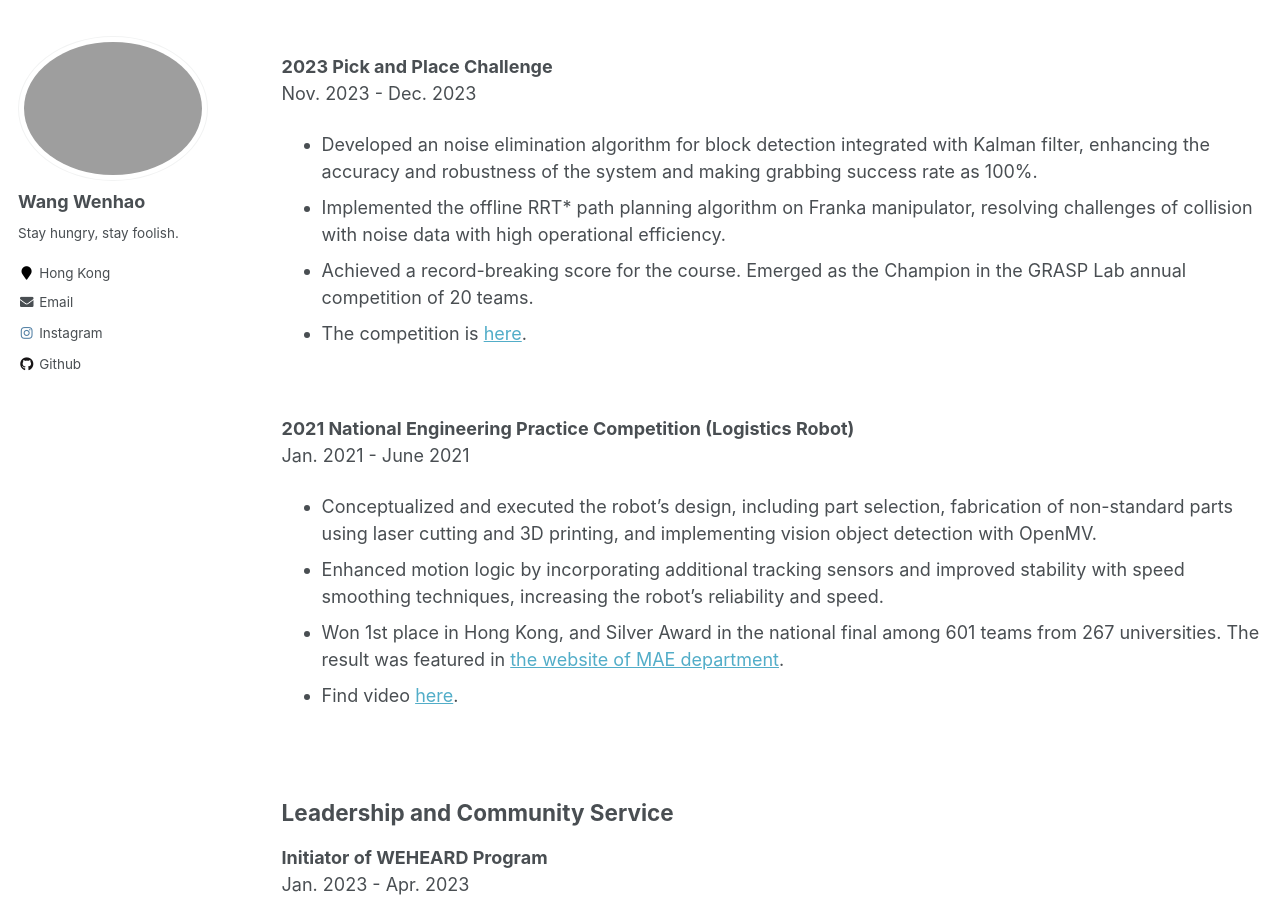
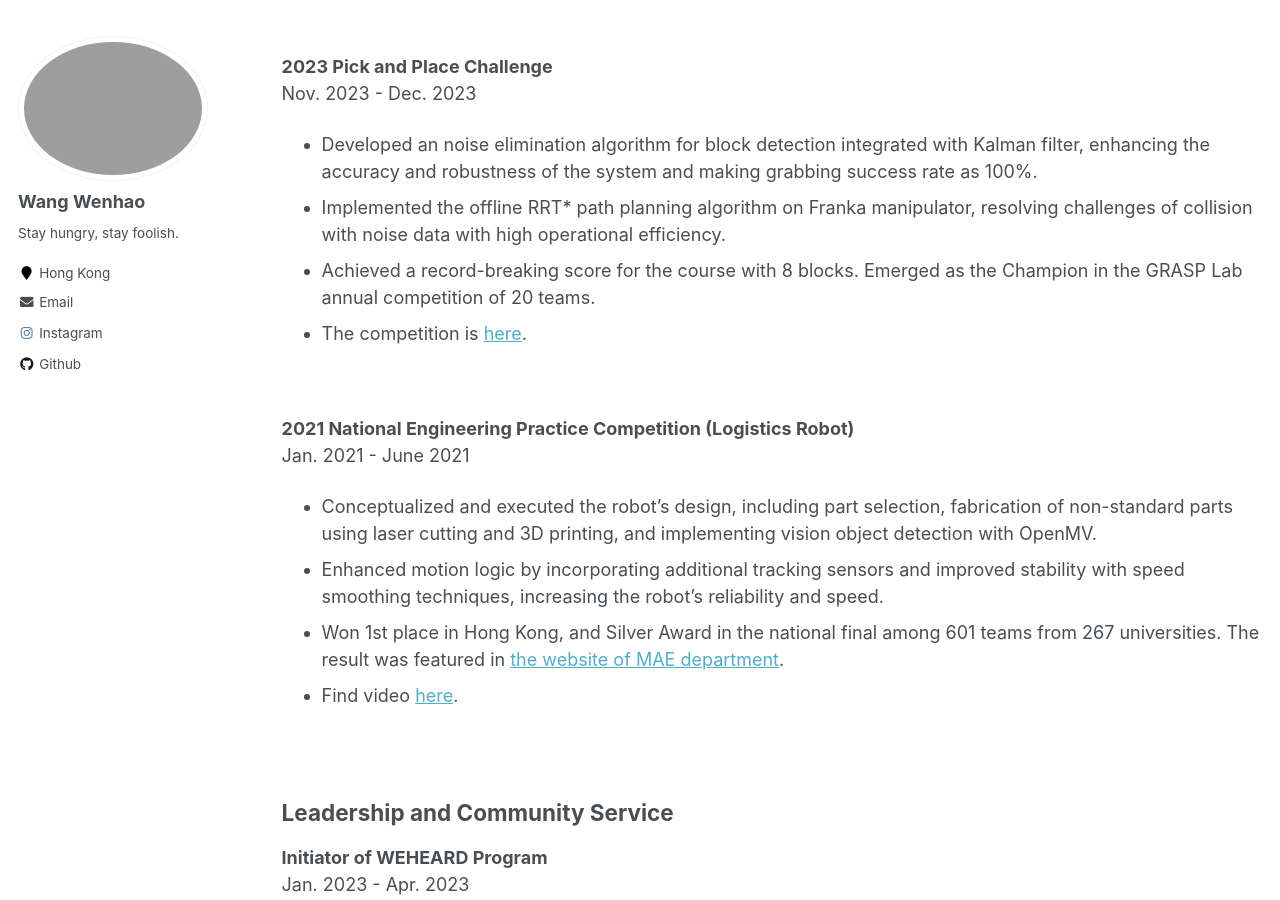
Before and after one commit to Hao-Starrr/Hao-Starrr.github.io, a Jekyll site: the page built from _pages/cv.md, in a window 1280 px wide and 900 px high, scrolled down 2591 px. Built offline with Jekyll 4.4.1, drawn with Linux system fonts in a browser that asks for light colours.

Commit message:
Update cv.md

```diff
--- a/_pages/cv.md
+++ b/_pages/cv.md
@@ -92,7 +92,7 @@ Nov. 2023 - Dec. 2023
 
 - Developed an noise elimination algorithm for block detection integrated with Kalman filter, enhancing the accuracy and robustness of the system and making grabbing success rate as 100%.
 - Implemented the offline RRT\* path planning algorithm on Franka manipulator, resolving challenges of collision with noise data with high operational efficiency.
-- Achieved a record-breaking score for the course. Emerged as the Champion in the GRASP Lab annual competition of 20 teams.
+- Achieved a record-breaking score for the course with 8 blocks. Emerged as the Champion in the GRASP Lab annual competition of 20 teams.
 - The competition is [here](https://www.youtube.com/watch?v=enAke8V9i44).
 
 <br />
```
